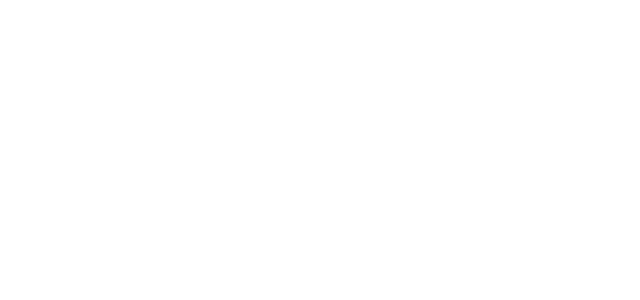
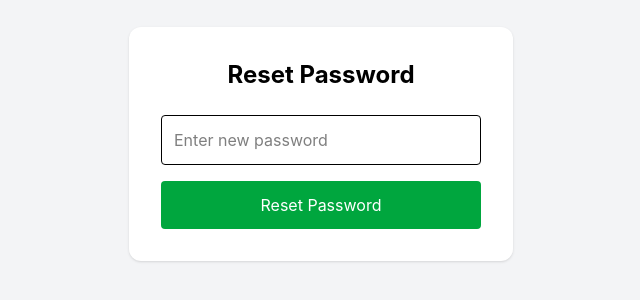
Before and after one commit to balajixog/grocery-application, a React (Vite) app in the folder grocery-frontend/: page /reset-password in a window 1280 px wide. Before the commit this address had no page. Shown: the part 256-556 px from the top of the page, without its empty margins (319-959 px from the left). Built offline with nearby package versions, Linux system fonts and the light colour scheme.

Commit message:
feat : reset Password added

```diff
--- a/grocery-frontend/src/pages/Auth/ForgotPassword.jsx
+++ b/grocery-frontend/src/pages/Auth/ForgotPassword.jsx
@@ -1,6 +1,7 @@
 import { useState } from "react";
-import axios from "axios";
+import api from "../../api/axios";
 import toast from "react-hot-toast";
+import { Link } from "react-router-dom";
 
 function ForgotPassword() {
   const [email, setEmail] = useState("");
@@ -9,9 +10,11 @@
     e.preventDefault();
 
     try {
-      await axios.post("http://localhost:8080/auth/forgot-password", { email });
+      await api.post("/auth/forgot-password", { email });
 
-      toast.success("Reset link sent to email");
+      toast.success("Password reset email sent");
+
+      setEmail("");
     } catch (err) {
       toast.error("User not found");
     }
@@ -23,18 +26,27 @@
         onSubmit={handleSubmit}
         className="bg-white p-8 rounded-xl shadow w-96"
       >
-        <h2 className="text-xl font-bold mb-4 text-center">Forgot Password</h2>
+        <h2 className="text-2xl font-bold mb-6 text-center">Forgot Password</h2>
 
         <input
           type="email"
-          placeholder="Enter email"
+          placeholder="Enter your email"
           className="w-full border p-3 rounded mb-4"
           value={email}
           onChange={(e) => setEmail(e.target.value)}
+          required
         />
-        <button className="w-full bg-green-600 text-white py-3 rounded">
+
+        <button className="w-full bg-green-600 text-white py-3 rounded hover:bg-green-700">
           Send Reset Link
         </button>
+
+        <p className="text-sm text-center mt-4">
+          Remember password?{" "}
+          <Link to="/" className="text-green-600">
+            Login
+          </Link>
+        </p>
       </form>
     </div>
   );
--- /dev/null
+++ b/grocery-frontend/src/pages/Auth/ResetPassword.jsx
@@ -0,0 +1,56 @@
+import { useState } from "react";
+import { useSearchParams, useNavigate } from "react-router-dom";
+import api from "../../api/axios";
+import toast from "react-hot-toast";
+
+function ResetPassword() {
+  const [params] = useSearchParams();
+  const navigate = useNavigate();
+
+  const token = params.get("token");
+
+  const [newPassword, setNewPassword] = useState("");
+
+  const handleSubmit = async (e) => {
+    e.preventDefault();
+
+    try {
+      await api.post("/auth/reset-password", {
+        token,
+        newPassword,
+      });
+
+      toast.success("Password reset successful");
+
+      navigate("/");
+    } catch (err) {
+      toast.error("Invalid or expired token");
+    }
+  };
+
+  return (
+    <div className="flex min-h-screen items-center justify-center bg-gray-100">
+      <form
+        onSubmit={handleSubmit}
+        className="bg-white p-8 rounded-xl shadow w-96"
+      >
+        <h2 className="text-2xl font-bold mb-6 text-center">Reset Password</h2>
+
+        <input
+          type="password"
+          placeholder="Enter new password"
+          className="w-full border p-3 rounded mb-4"
+          value={newPassword}
+          onChange={(e) => setNewPassword(e.target.value)}
+          required
+        />
+
+        <button className="w-full bg-green-600 text-white py-3 rounded hover:bg-green-700">
+          Reset Password
+        </button>
+      </form>
+    </div>
+  );
+}
+
+export default ResetPassword;
--- a/grocery-frontend/src/routes/App.jsx
+++ b/grocery-frontend/src/routes/App.jsx
@@ -4,6 +4,7 @@
 import ProductList from "../pages/Products/ProductList";
 import CartPage from "../pages/Cart/CartPage";
 import ForgotPassword from "../pages/Auth/ForgotPassword";
+import ResetPassword from "../pages/Auth/ResetPassword";
 
 function App() {
   return (
@@ -13,7 +14,8 @@
         <Route path="/register" element={<Register />} />
         <Route path="/products" element={<ProductList />} />
         <Route path="/cart" element={<CartPage />} />
-        <Route path="/forgot-password" element={<ForgotPassword/>} />
+        <Route path="/forgot-password" element={<ForgotPassword />} />
+        <Route path="/reset-password" element={<ResetPassword />} />
       </Routes>
     </BrowserRouter>
   );
```
